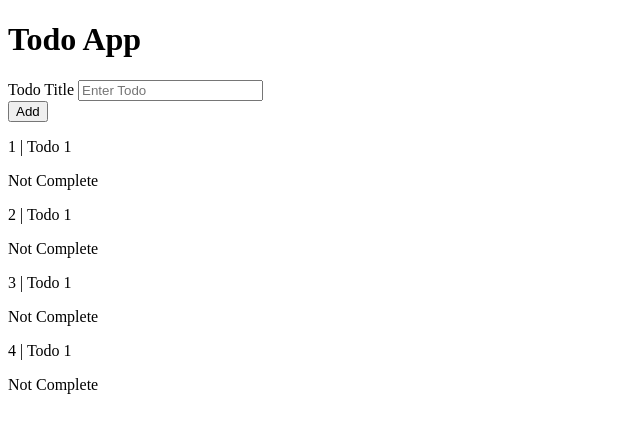
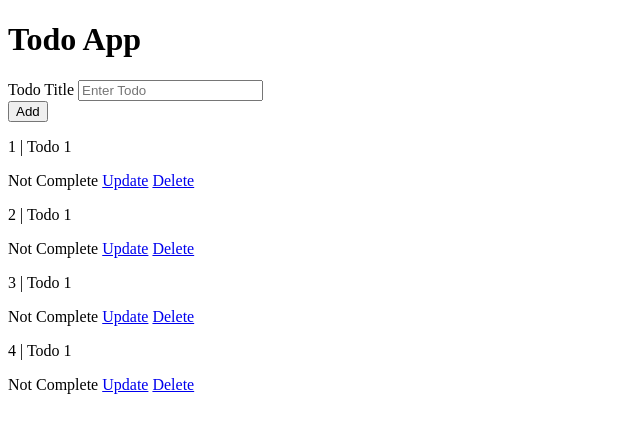
Before and after one commit to MonioluwaFadipe/Flask-Todo, a Flask app: page / in a window 1280 px wide. Shown: the top 433 px of the page, without its empty margins (0-640 px from the left). Run offline with Flask 2, Linux system fonts and the light colour scheme; data comes from the database, SQL or seed files in the repository.

Commit message:
Add update and delete buttons

```diff
--- a/templates/base.html
+++ b/templates/base.html
@@ -27,6 +27,10 @@
             <span>Completed</span>
         {% endif %}
 
+        <a href="/">Update</a>
+        <a href="/">Delete</a>
+
+
     {% endfor %}
 </body>
 </html>
```
